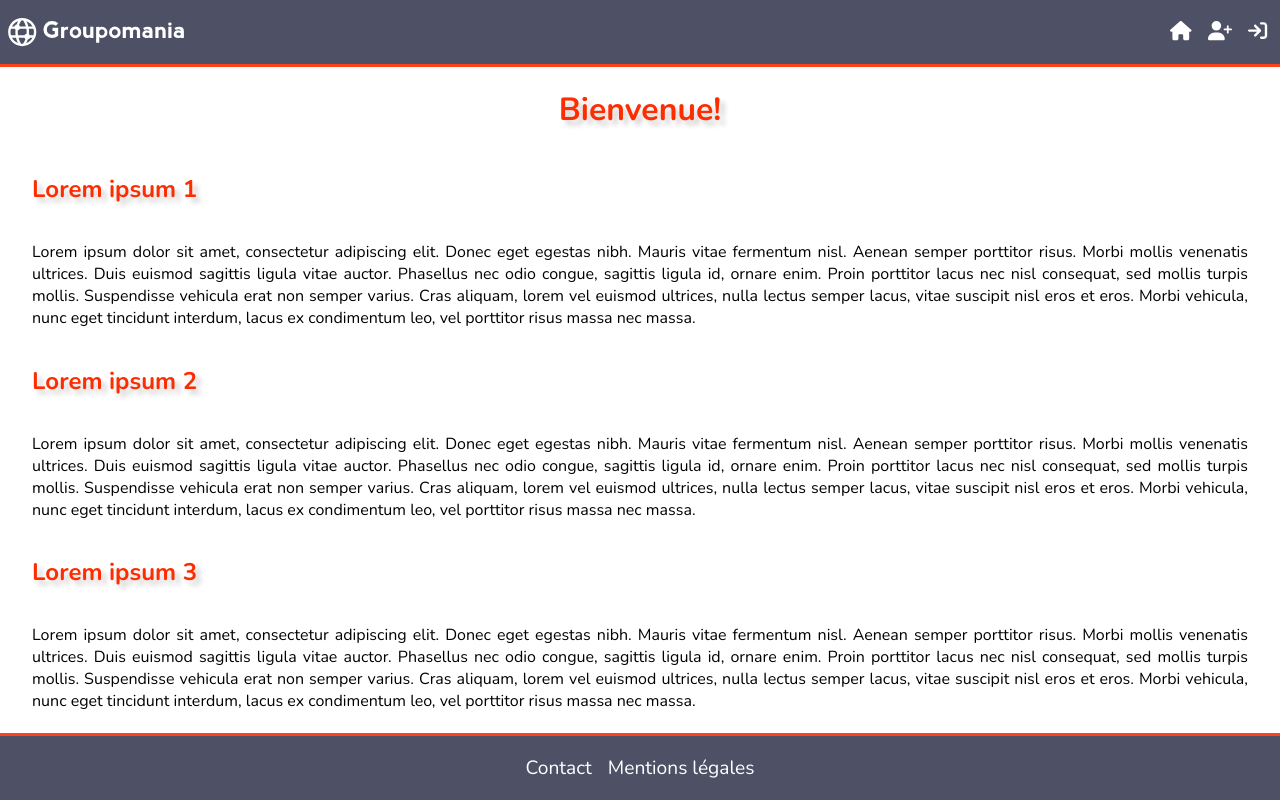
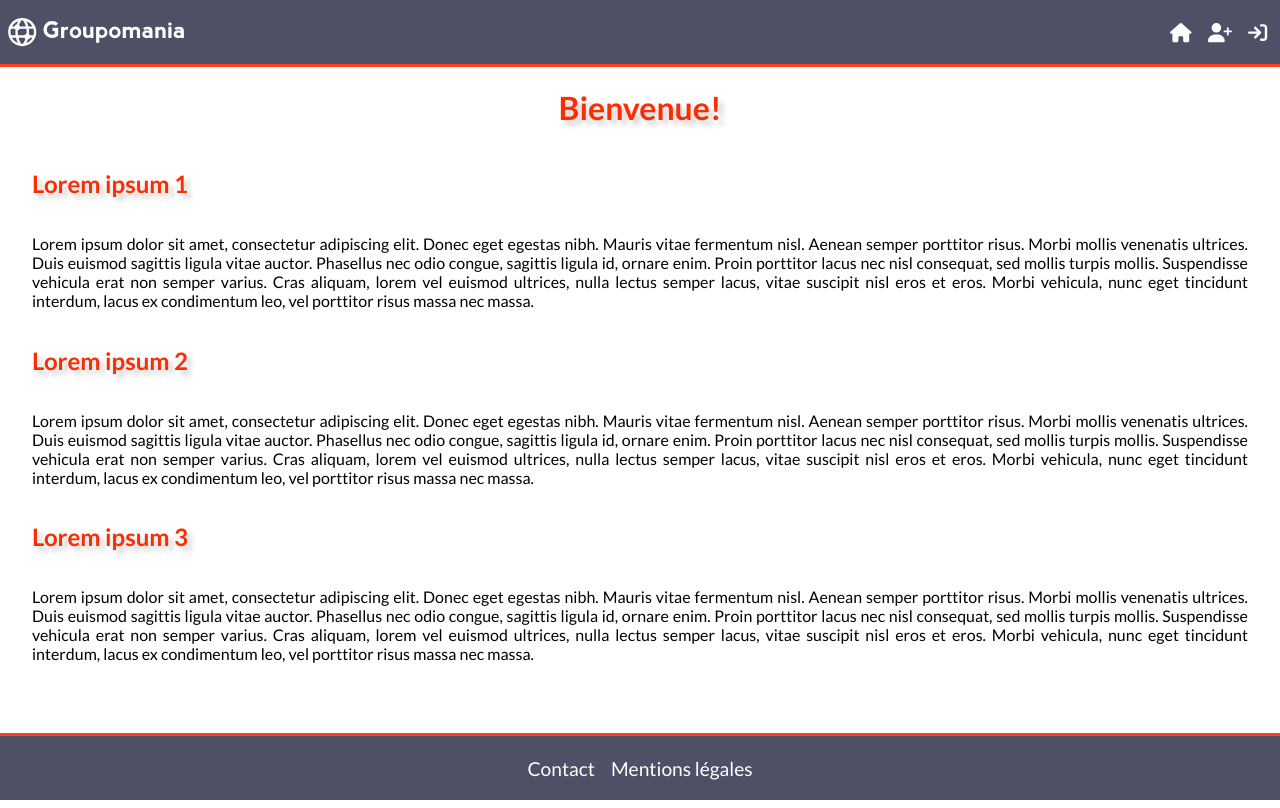
Before and after one commit to nadaissa/IssaNada_7_25062022, a React (Create React App) app in the folder frontend/: page / in a window 1280 px wide. Built offline with nearby package versions, Linux system fonts and the light colour scheme.

Commit message:
:art: :lipstick: :construction: changed font to Lato in order to respect the client updated instructions

```diff
--- a/frontend/src/styles/base/_global.scss
+++ b/frontend/src/styles/base/_global.scss
@@ -1,6 +1,6 @@
 //font import
 
-@import url("https://fonts.googleapis.com/css2?family=Nunito:wght@200;300;400;500;600;700;800;900&display=swap");
+@import url("https://fonts.googleapis.com/css2?family=Lato:ital,wght@0,100;0,300;0,400;0,700;0,900;1,100;1,300;1,400;1,700;1,900&display=swap");
 
 body {
     font-family: $general-font;
--- a/frontend/src/styles/utils/_variables.scss
+++ b/frontend/src/styles/utils/_variables.scss
@@ -1,5 +1,5 @@
 //font variables
-$general-font: 'Nunito', sans-serif;
+$general-font: 'Lato', sans-serif;
 
 //colors variables map
 $identity-colors:
```
